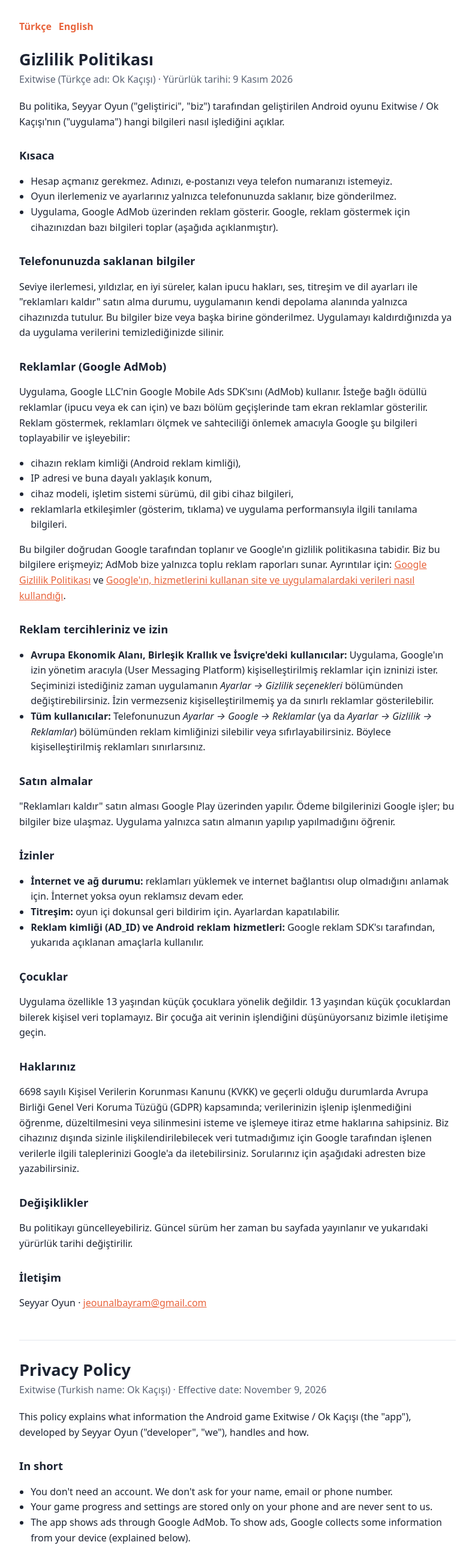
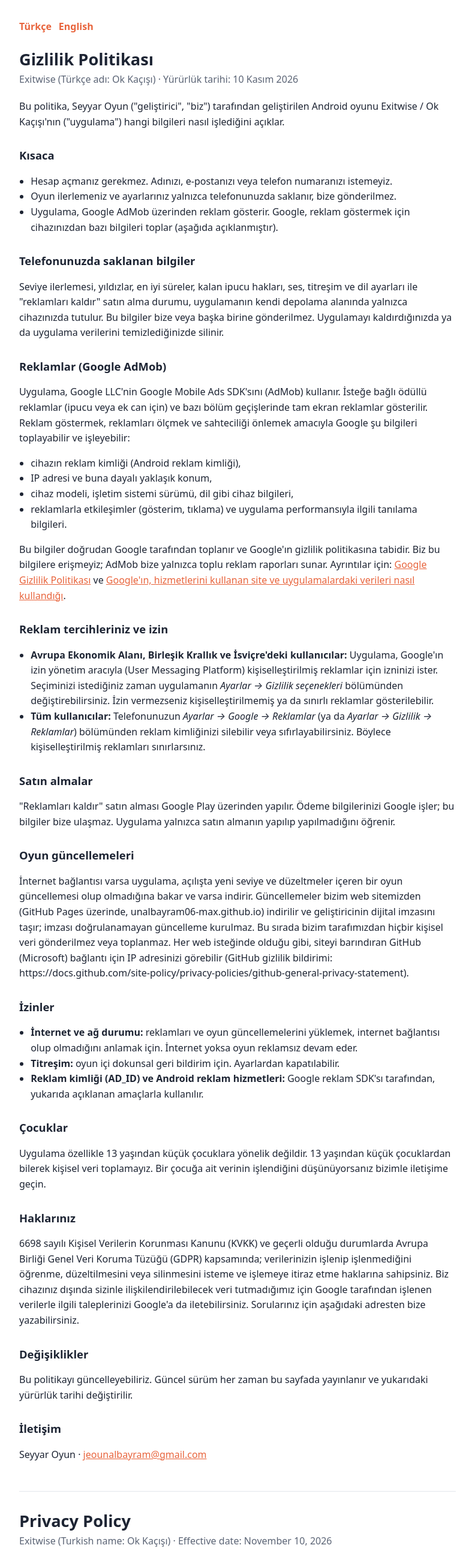
Before and after one commit to unalbayram06-max/unalbayram06-max.github.io, a plain HTML site: page gizlilik/index.html in a window 1280 px wide. Shown: the top 2586 px of the page at 60% size, without its empty margins (244-1031 px from the left). Drawn offline with Linux system fonts and the light colour scheme.

Commit message:
Gizlilik: oyun güncellemeleri bölümü

```diff
--- a/gizlilik/index.html
+++ b/gizlilik/index.html
@@ -27,7 +27,7 @@
 
 <section id="tr" lang="tr">
 <h1>Gizlilik Politikası</h1>
-<p class="meta">Exitwise (Türkçe adı: Ok Kaçışı) · Yürürlük tarihi: 9 Kasım 2026</p>
+<p class="meta">Exitwise (Türkçe adı: Ok Kaçışı) · Yürürlük tarihi: 10 Kasım 2026</p>
 
 <p>Bu politika, Seyyar Oyun ("geliştirici", "biz") tarafından geliştirilen Android oyunu Exitwise / Ok Kaçışı'nın ("uygulama") hangi bilgileri nasıl işlediğini açıklar.</p>
 
@@ -60,9 +60,12 @@
 <h2>Satın almalar</h2>
 <p>"Reklamları kaldır" satın alması Google Play üzerinden yapılır. Ödeme bilgilerinizi Google işler; bu bilgiler bize ulaşmaz. Uygulama yalnızca satın almanın yapılıp yapılmadığını öğrenir.</p>
 
+<h2>Oyun güncellemeleri</h2>
+<p>İnternet bağlantısı varsa uygulama, açılışta yeni seviye ve düzeltmeler içeren bir oyun güncellemesi olup olmadığına bakar ve varsa indirir. Güncellemeler bizim web sitemizden (GitHub Pages üzerinde, unalbayram06-max.github.io) indirilir ve geliştiricinin dijital imzasını taşır; imzası doğrulanamayan güncelleme kurulmaz. Bu sırada bizim tarafımızdan hiçbir kişisel veri gönderilmez veya toplanmaz. Her web isteğinde olduğu gibi, siteyi barındıran GitHub (Microsoft) bağlantı için IP adresinizi görebilir (GitHub gizlilik bildirimi: https://docs.github.com/site-policy/privacy-policies/github-general-privacy-statement).</p>
+
 <h2>İzinler</h2>
 <ul>
-  <li><strong>İnternet ve ağ durumu:</strong> reklamları yüklemek ve internet bağlantısı olup olmadığını anlamak için. İnternet yoksa oyun reklamsız devam eder.</li>
+  <li><strong>İnternet ve ağ durumu:</strong> reklamları ve oyun güncellemelerini yüklemek, internet bağlantısı olup olmadığını anlamak için. İnternet yoksa oyun reklamsız devam eder.</li>
   <li><strong>Titreşim:</strong> oyun içi dokunsal geri bildirim için. Ayarlardan kapatılabilir.</li>
   <li><strong>Reklam kimliği (AD_ID) ve Android reklam hizmetleri:</strong> Google reklam SDK'sı tarafından, yukarıda açıklanan amaçlarla kullanılır.</li>
 </ul>
@@ -82,7 +85,7 @@
 
 <section id="en" lang="en">
 <h1>Privacy Policy</h1>
-<p class="meta">Exitwise (Turkish name: Ok Kaçışı) · Effective date: November 9, 2026</p>
+<p class="meta">Exitwise (Turkish name: Ok Kaçışı) · Effective date: November 10, 2026</p>
 
 <p>This policy explains what information the Android game Exitwise / Ok Kaçışı (the "app"), developed by Seyyar Oyun ("developer", "we"), handles and how.</p>
 
@@ -115,9 +118,12 @@
 <h2>Purchases</h2>
 <p>The "Remove ads" purchase is made through Google Play. Your payment details are processed by Google and never reach us. The app only learns whether the purchase was made.</p>
 
+<h2>Game updates</h2>
+<p>When you are online, the app checks at startup whether a game update with new levels or fixes is available, and downloads it if so. Updates are downloaded from our website (hosted on GitHub Pages, unalbayram06-max.github.io) and carry the developer's digital signature; an update whose signature cannot be verified is not installed. We do not send or collect any personal data in this process. As with any web request, GitHub (Microsoft), which hosts the site, can see your IP address for the connection (GitHub privacy statement: https://docs.github.com/site-policy/privacy-policies/github-general-privacy-statement).</p>
+
 <h2>Permissions</h2>
 <ul>
-  <li><strong>Internet and network state:</strong> to load ads and to know whether you are online. Without internet the game continues without ads.</li>
+  <li><strong>Internet and network state:</strong> to load ads and game updates, and to know whether you are online. Without internet the game continues without ads.</li>
   <li><strong>Vibration:</strong> for in-game haptic feedback. It can be turned off in settings.</li>
   <li><strong>Advertising ID (AD_ID) and Android ad services:</strong> used by the Google ads SDK for the purposes described above.</li>
 </ul>
```
